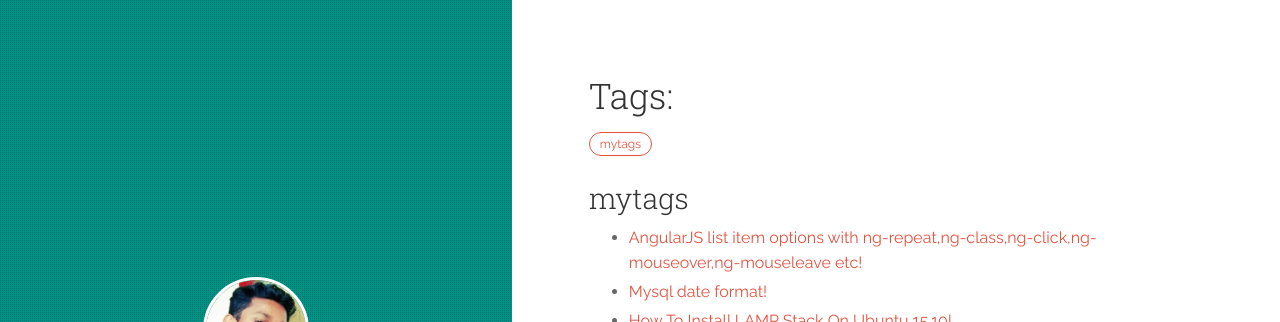
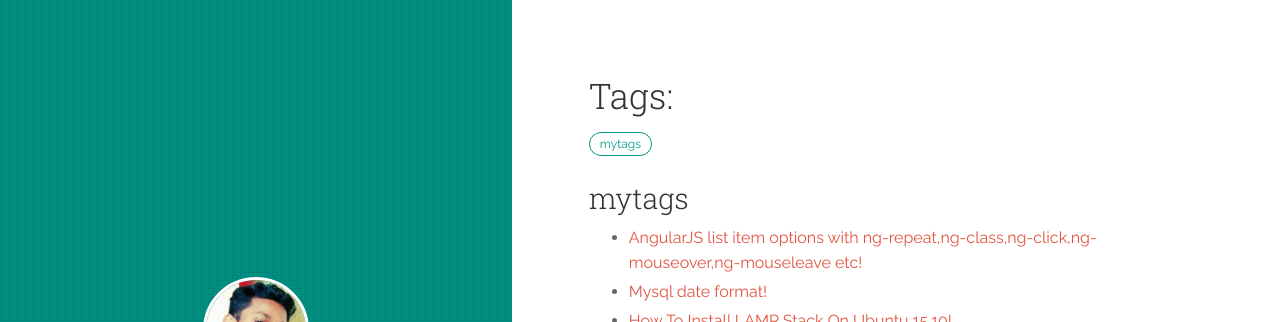
Before and after one commit to rakeshtsasi/rakeshtsasi.github.io, a Jekyll site: the page built from tags.md, in a window 1280 px wide. Shown: the top 322 px of the page. Built offline with Jekyll 4.4.1, drawn with Linux system fonts in a browser that asks for light colours; nearby versions of some CDN libraries.

Commit message:
Update main.css

```diff
--- a/css/main.css
+++ b/css/main.css
@@ -26,9 +26,9 @@ pre.highlight code,
 
 .categories a,
 .tags a {
-  border: 1px solid #e25440;
+  border: 1px solid #009688;
   border-radius: 20px;
-  color: #e25440;
+  color: #009688;
   display: inline-block;
   font-size: 12px;
   margin: 5px 0;
```
